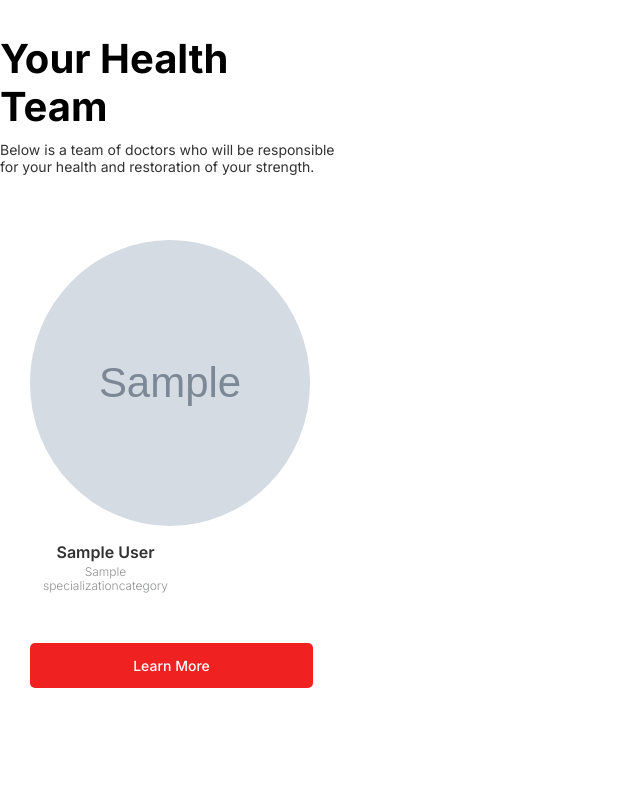
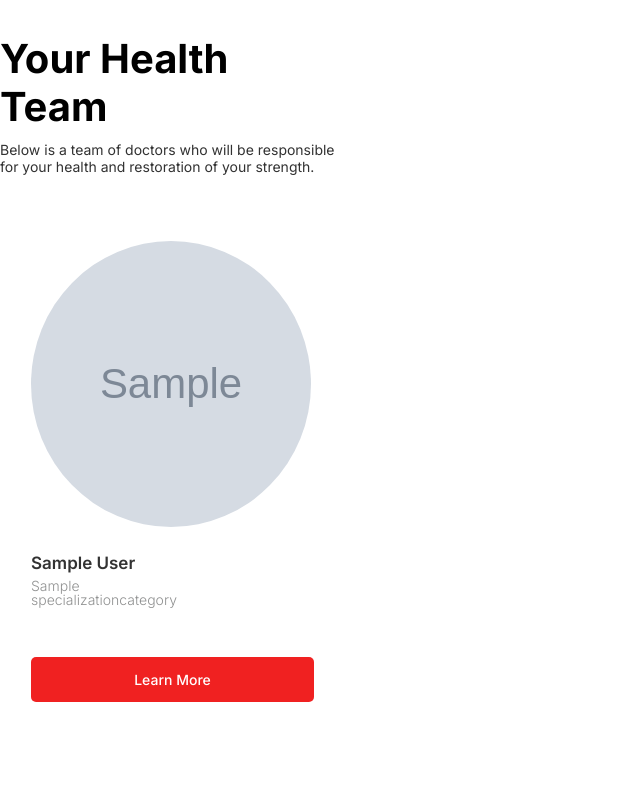
Before and after one commit to yaseliwanoff/mediconnect, a Django app: page / in a window 1280 px wide; the page is wider, and only the part inside the window is pictured. Shown: the part 1147-1946 px from the top of that part, without its empty margins (0-640 px from the left). Run offline with Django 5.2, Linux system fonts and the light colour scheme; tables that the repository leaves empty hold one stand-in row (values such as "Sample post"); grey boxes marked "Sample" are stand-in pictures.

Commit message:
Changing css and solving problems: pressing the footer, fixing cards, fixing scrolling

```diff
--- a/main/static/main/css/main.css
+++ b/main/static/main/css/main.css
@@ -9,7 +9,7 @@
     margin: 0 auto;
     box-sizing: border-box;
     min-height: 100%;
-    /* overflow: hidden; */
+    overflow: hidden;
 }
 
 /* ----------------------------------------------- настройки сайта */
@@ -332,16 +332,16 @@ header {
 }
 
 .doctors__list__info__card {
-    /* margin-bottom: 20px; */
+    display: flex;
+    flex-direction: column;
     width: 340px;
-    height: 484px;
-    /* border: 1px solid rgb(213, 213, 213); */
+    height: 500px;
     border-radius: 20px;
-    /* background: rgb(250, 250, 250); */
     padding-left: 30px;
     padding-right: 30px;
     padding-top: 30px;
-    text-align: center;
+    border: 1px solid transparent;
+    transition: border-color 0.3s ease;
 }
 
 .doctors__list__info__card__img img {
@@ -351,25 +351,29 @@ header {
 }
 
 .doctors__list__info__card__text {
-    margin-top: 15px;
-    text-align: center;
+    margin-top: 25px;
 }
 
 .doctors__list__info__card__text__firstnameANDlastname {
-    width: 151px;
+    width: 160px;
     color: rgb(50, 50, 50);
     font-family: "Inter";
-    font-size: 16px;
+    font-size: 17px;
     font-weight: 600;
 }
 
 .doctors__list__info__card__text__specialization {
-    margin-top: 5px;
+    margin-top: 7px;
     color: rgb(144, 145, 145);
     font-family: "Inter";
-    font-size: 12px;
+    font-size: 14px;
     font-weight: 300;
     line-height: 14px;
+}
+
+.doctors__list__info__card:hover {
+    border-color: rgb(239, 239, 239);
+    background-color: rgb(255, 255, 255);
 }
 
 .doctors__list__info__card__text__button button {
```
Also changed, not shown: main/static/main/js/data.js (added, +8 -0 lines).
